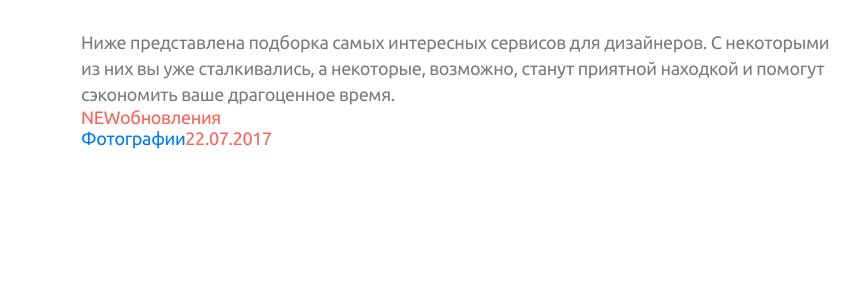
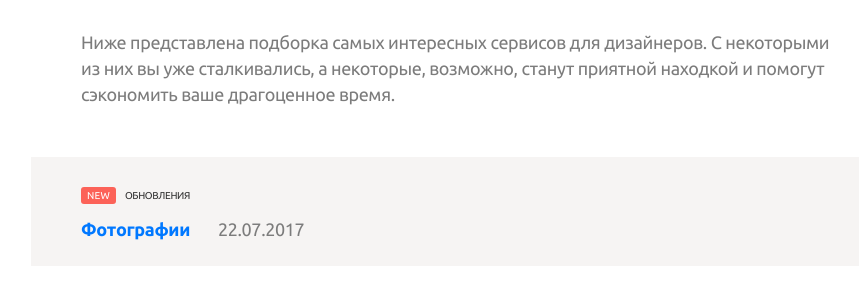
Before and after one commit to designlist/designlist.github.io, a plain HTML site: page index.html in a window 1280 px wide. Shown: the part 290-586 px from the top of the page, without its empty margins (179-1038 px from the left). Drawn offline with nearby package versions, Linux system fonts and the light colour scheme.

Commit message:
Update style.css

```diff
--- a/style.css
+++ b/style.css
@@ -23,6 +23,10 @@ h2 {
 	margin-top: 150px;
 	margin-bottom: 50px;
 	margin-left: -50px;
+}
+
+.h2new {
+	float: left;
 }
 
 h3 {
@@ -109,6 +113,55 @@ img {
 	margin-bottom: 0px;
 }
 
+.new {
+	float: left;
+	padding: 3px 6px;
+	font-size: 10px;
+	border-radius: 3px;
+	background-color: #FC6258;
+	color: white;
+	top: 152px;
+	left: 5px;
+	letter-spacing: 0.02em;
+	position: relative;
+}
+
+.updates {
+	margin-top: 50px;
+	margin-left: -50px;
+	margin-right: -50px;
+	padding: 25px 50px 26px 50px;
+	background-color: #f6f4f3;
+	position: relative;
+}
+
+.updates-new {
+	padding: 3px 6px;
+	margin-right: 9px;
+	font-size: 10px;
+	border-radius: 3px;
+	background-color: #FC6258;
+	color: white;
+	letter-spacing: 0.02em;
+}
+
+.updates-title {
+	font-size: 10px;
+	color: #333;
+	text-transform: uppercase;
+}
+
+.updates-item {
+	font-weight: 700;
+	margin-top: 16px;
+}
+
+.update-date {
+	margin-left: 28px;
+	font-weight: 400;
+	color: #7c7c7c;
+}
+
 .footer {
 	margin-top: 150px;
 	margin-bottom: 100px;
```
